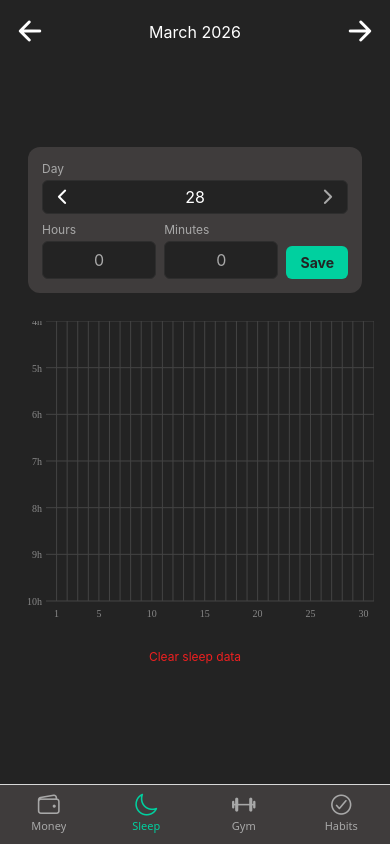
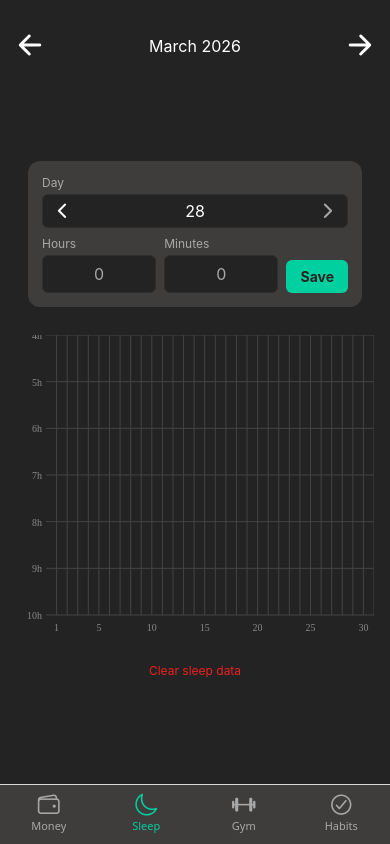
Before and after one commit to Strma77/Monk-Dew, a React Native app: screen /Sleep in a window 390 px wide. Built offline with nearby package versions, Linux system fonts and the light colour scheme.

Commit message:
Fix NaN crash on empty minutes and consistent month nav level

```diff
--- a/src/features/money/MoneyScreen.js
+++ b/src/features/money/MoneyScreen.js
@@ -108,6 +108,7 @@ const styles = StyleSheet.create({
     flex: 1,
     backgroundColor: colors.screenBackground,
     padding: spacing.md,
+    paddingTop: spacing.xl,
   },
   textStyle: {
     color: colors.textPrimary,
--- a/src/features/sleep/SleepScreen.js
+++ b/src/features/sleep/SleepScreen.js
@@ -65,6 +65,7 @@ const styles = StyleSheet.create({
     alignItems: 'center',
     paddingHorizontal: spacing.md,
     paddingVertical: spacing.md,
+    paddingTop: spacing.xl,
   },
   headerText: {
     color: colors.textPrimary,
--- a/src/features/sleep/components/SleepInput.js
+++ b/src/features/sleep/components/SleepInput.js
@@ -31,7 +31,7 @@ const SleepInput = ({ onSubmit, currentMonth, currentYear }) => {
 
     const handleSubmit = () => {
         const dateStr = `${currentYear}-${String(currentMonth + 1).padStart(2, '0')}-${String(day).padStart(2, '0')}`;
-        onSubmit(dateStr, parseInt(hours), parseInt(minutes));
+        onSubmit(dateStr, parseInt(hours) || 0, parseInt(minutes) || 0);
         setHours('');
         setMinutes('');
         setSaved(true);
```
